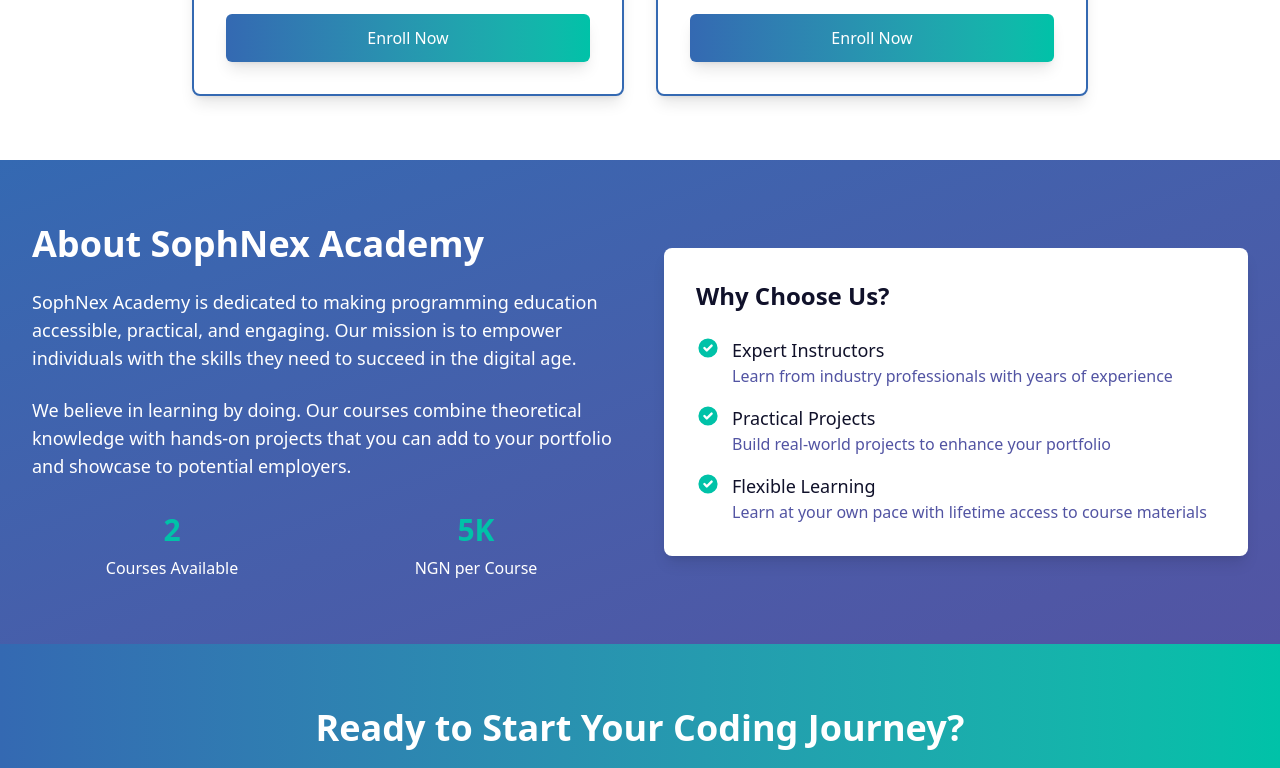
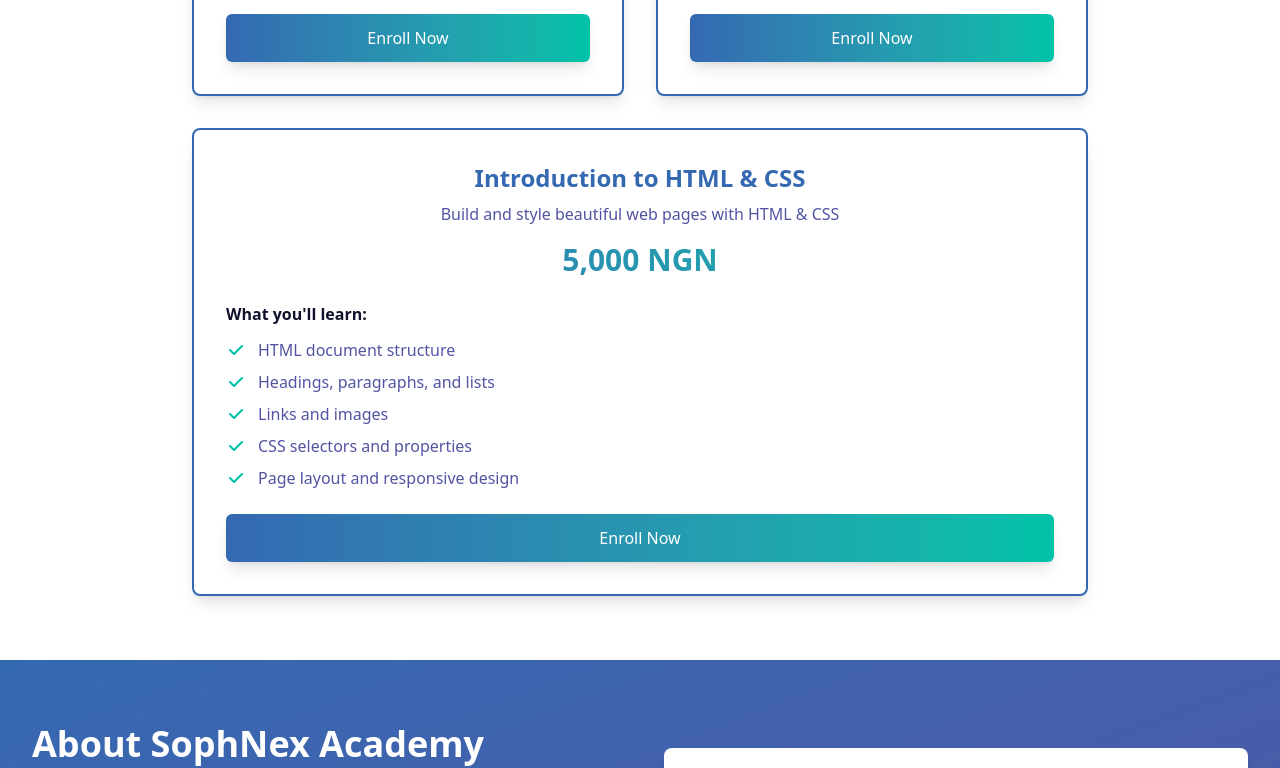
Before and after one commit to DandyJoshua14/sophnex-academy, a SvelteKit app: page / in a window 1280 px wide. Shown: the part 1140-1908 px from the top of the page. Built offline with nearby package versions, Linux system fonts and the light colour scheme; no server answers.

Commit message:
Feat: added HTML course

```diff
--- a/src/app.html
+++ b/src/app.html
@@ -2,7 +2,7 @@
 <html lang="en">
 	<head>
 		<meta charset="utf-8" />
-		<link rel="icon" href="%sveltekit.assets%/favicon.svg" />
+		<link rel="icon" href="./SOPHNEX ACADEMY LOGO-12.png" />
 		<meta name="viewport" content="width=device-width, initial-scale=1" />
 		%sveltekit.head%
 	</head>
--- /dev/null
+++ b/src/lib/components/HTMLCSSCourse.svelte
@@ -0,0 +1,104 @@
+<script lang="ts">
+	let selectedDay = 1;
+
+	const htmlCssLessons = [
+		{
+			day: 1,
+			title: 'Introduction to HTML & CSS',
+			videoId: 'YYXdXT2l-Gg',
+			transcript: `Welcome to Day 1 of Introduction to HTML & CSS! Today we'll explore the basics of web structure and styling.
+
+HTML (HyperText Markup Language) is the standard markup language for creating web pages, while CSS (Cascading Style Sheets) is used to style and layout web pages.
+
+Key topics for today:
+- What is HTML & CSS and why learn them?
+- Setting up your development environment
+- Your first HTML page
+- Basic structure of an HTML document
+- Introduction to CSS and how to link it to HTML
+
+By the end of today, you'll have created your first web page and understand the fundamental building blocks of the web.`
+		},
+		// ... Add days 2-30 with similar placeholder structure ...
+	];
+
+	for (let i = 2; i <= 30; i++) {
+		htmlCssLessons.push({
+			day: i,
+			title: `Day ${i} Lesson Title`,
+			videoId: 'YYXdXT2l-Gg',
+			transcript: `Day ${i}: Lesson content coming soon.`
+		});
+	}
+
+	function selectDay(day: number) {
+		selectedDay = day;
+	}
+</script>
+
+<div class="space-y-6">
+	<div class="rounded-lg bg-white p-6 shadow-lg">
+		<h1 class="mb-4 text-3xl font-bold text-[#10112A]">HTML &amp; CSS Course Dashboard</h1>
+		<p class="mb-6 text-[#5254A3]">
+			This 30-day intensive course will take you from complete beginner to confident web designer and developer. Each day builds upon the previous lessons, focusing on practical web development skills.
+		</p>
+
+		<!-- Day Selection -->
+		<div class="mb-6 grid grid-cols-5 gap-2 md:grid-cols-10">
+			{#each htmlCssLessons as lesson}
+				<button
+					on:click={() => selectDay(lesson.day)}
+					class="rounded-lg border-2 p-4 transition-colors {selectedDay === lesson.day
+						? 'border-[#3469B2] bg-[#3469B2] text-white'
+						: 'border-[#3469B2] bg-white text-[#3469B2] hover:bg-[#3469B2] hover:text-white'}"
+				>
+					<div class="font-semibold">Day {lesson.day}</div>
+				</button>
+			{/each}
+		</div>
+
+		<!-- Selected Day Content -->
+		{#each htmlCssLessons.filter((lesson) => lesson.day === selectedDay) as lesson}
+			<div class="space-y-4">
+				<h2 class="text-2xl font-bold text-[#10112A]">Day {lesson.day}: {lesson.title}</h2>
+				<!-- Coming Soon Banner -->
+				<div class="mb-2 flex items-center gap-2 rounded bg-yellow-100 px-4 py-2 text-yellow-800">
+					<svg
+						xmlns="http://www.w3.org/2000/svg"
+						class="h-5 w-5 flex-shrink-0"
+						fill="none"
+						viewBox="0 0 24 24"
+						stroke="currentColor"
+					>
+						<circle cx="12" cy="12" r="10" stroke="currentColor" stroke-width="2" fill="#FEF3C7" />
+						<path
+							stroke-linecap="round"
+							stroke-linejoin="round"
+							stroke-width="2"
+							d="M12 8v4m0 4h.01"
+						/>
+					</svg>
+					<span class="font-medium">Coming soon</span>
+				</div>
+				<!-- Video Player -->
+				<!-- <div class="aspect-video w-full overflow-hidden rounded-lg">
+					<iframe
+						width="100%"
+						height="100%"
+						src="https://www.youtube.com/embed/{lesson.videoId}"
+						title="Day {lesson.day} - {lesson.title}"
+						frameborder="0"
+						allow="accelerometer; autoplay; clipboard-write; encrypted-media; gyroscope; picture-in-picture"
+						allowfullscreen
+					></iframe>
+				</div> -->
+
+				<!-- Transcript -->
+				<!-- <div class="rounded-lg bg-[#F8F9FF] p-4">
+					<h3 class="mb-2 font-semibold text-[#10112A]">Lesson Transcript:</h3>
+					<div class="whitespace-pre-line text-[#5254A3]">{lesson.transcript}</div>
+				</div> -->
+			</div>
+		{/each}
+	</div>
+</div>
--- a/src/routes/+layout.svelte
+++ b/src/routes/+layout.svelte
@@ -5,5 +5,9 @@
 	let { children } = $props();
 </script>
 
+<svelte:head>
+	<link rel="icon" type="image/png" href="/SOPHNEX%20ACADEMY%20LOGO-12.png" />
+</svelte:head>
+
 <SEO />
 {@render children()}
--- a/src/routes/+page.svelte
+++ b/src/routes/+page.svelte
@@ -30,6 +30,19 @@
 				'Event handling',
 				'Basic web applications'
 			]
+		},
+		{
+			id: 'htmlcss',
+			name: 'Introduction to HTML & CSS',
+			price: '5,000 NGN',
+			description: 'Build and style beautiful web pages with HTML & CSS',
+			features: [
+				'HTML document structure',
+				'Headings, paragraphs, and lists',
+				'Links and images',
+				'CSS selectors and properties',
+				'Page layout and responsive design'
+			]
 		}
 	];
 
@@ -54,7 +67,9 @@
 		<div class="flex h-16 justify-between">
 			<div class="flex items-center">
 				<div class="flex-shrink-0">
-					<h1 class="text-xl font-bold text-[#3469B2]">SophNex Academy</h1>
+					<a href="/">
+						<img src="/SOPHNEX%20ACADEMY%20LOGO-09.png" alt="SophNex Academy Logo" class="h-14 w-auto" style="max-height: 56px;" />
+					</a>
 				</div>
 			</div>
 
@@ -197,7 +212,7 @@
 		<div class="mx-auto grid max-w-4xl gap-8 md:grid-cols-2">
 			{#each courses as course}
 				<div
-					class="transform overflow-hidden rounded-lg border-2 border-[#3469B2] bg-[#FFFFFF] shadow-lg transition-all hover:scale-105 hover:border-[#00C2A8] hover:shadow-xl"
+					class="transform overflow-hidden rounded-lg border-2 border-[#3469B2] bg-[#FFFFFF] shadow-lg transition-all hover:scale-105 hover:border-[#00C2A8] hover:shadow-xl {course.id === 'htmlcss' ? 'md:col-span-2' : ''}"
 				>
 					<div class="p-8">
 						<div class="mb-6 text-center">
@@ -263,7 +278,7 @@
 
 				<div class="grid grid-cols-2 gap-6">
 					<div class="text-center">
-						<div class="mb-2 text-3xl font-bold text-[#00C2A8]">2</div>
+						<div class="mb-2 text-3xl font-bold text-[#00C2A8]">3</div>
 						<div class="text-[#FFFFFF]">Courses Available</div>
 					</div>
 					<div class="text-center">
--- a/src/routes/dashboard/+page.svelte
+++ b/src/routes/dashboard/+page.svelte
@@ -1,6 +1,7 @@
 <script lang="ts">
 	import PythonCourse from '$lib/components/PythonCourse.svelte';
 	import JavaScriptCourse from '$lib/components/JavaScriptCourse.svelte';
+	import HTMLCSSCourse from '$lib/components/HTMLCSSCourse.svelte';
 	import SEO from '$lib/components/SEO.svelte';
 
 	let { data } = $props<{ data: any }>();
@@ -29,7 +30,11 @@
 					<p class="truncate text-xs text-[#00C2A8] sm:text-sm">
 						Course: {user.course === 'python'
 							? 'Introduction to Python'
-							: 'Introduction to JavaScript'}
+							: user.course === 'javascript'
+								? 'Introduction to JavaScript'
+								: user.course === 'htmlcss'
+									? 'Introduction to HTML & CSS'
+									: 'Unknown'}
 					</p>
 				</div>
 				<div class="ml-4 flex items-center space-x-2 sm:space-x-4">
@@ -71,6 +76,8 @@
 			<PythonCourse />
 		{:else if user.course === 'javascript'}
 			<JavaScriptCourse />
+		{:else if user.course === 'htmlcss'}
+			<HTMLCSSCourse />
 		{:else}
 			<div class="py-12 text-center">
 				<p class="text-[#5254A3]">Course content not available.</p>
--- a/src/routes/login/+page.svelte
+++ b/src/routes/login/+page.svelte
@@ -118,6 +118,7 @@
 									<option value="">Choose a course</option>
 									<option value="python">Introduction to Python - 5,000 NGN</option>
 									<option value="javascript">Introduction to JavaScript - 5,000 NGN</option>
+									<option value="htmlcss">Introduction to HTML & CSS - 5,000 NGN</option>
 								</select>
 							</div>
 							<button
--- a/src/routes/register/+page.server.ts
+++ b/src/routes/register/+page.server.ts
@@ -55,7 +55,7 @@ export const actions: Actions = {
             }
 
             // Course validation
-            if (!['python', 'javascript'].includes(course)) {
+            if (!['python', 'javascript', 'htmlcss'].includes(course)) {
                 return {
                     success: false,
                     message: 'Please select a valid course'
@@ -80,7 +80,7 @@ export const actions: Actions = {
                 email,
                 phone,
                 password: hashedPassword,
-                course: course as 'python' | 'javascript'
+                course: course as 'python' | 'javascript' | 'htmlcss'
             });
 
             // Get course price
--- a/src/routes/register/+page.svelte
+++ b/src/routes/register/+page.svelte
@@ -25,6 +25,12 @@
 			name: 'Introduction to JavaScript',
 			price: '5,000 NGN',
 			description: 'Master the basics of JavaScript for web development'
+		},
+		{
+			id: 'htmlcss',
+			name: 'Introduction to HTML & CSS',
+			price: '5,000 NGN',
+			description: 'Build and style beautiful web pages with HTML & CSS'
 		}
 	];
 
--- a/src/routes/resume-payment/+page.svelte
+++ b/src/routes/resume-payment/+page.svelte
@@ -20,6 +20,12 @@
 			name: 'Introduction to JavaScript',
 			price: '5,000 NGN',
 			description: 'Master the basics of JavaScript for web development'
+		},
+		{
+			id: 'htmlcss',
+			name: 'Introduction to HTML & CSS',
+			price: '5,000 NGN',
+			description: 'Build and style beautiful web pages with HTML & CSS'
 		}
 	];
 
```
Also changed, not shown: static/SOPHNEX ACADEMY LOGO-09.png (added), static/SOPHNEX ACADEMY LOGO-12.png (added), static/site.webmanifest.
